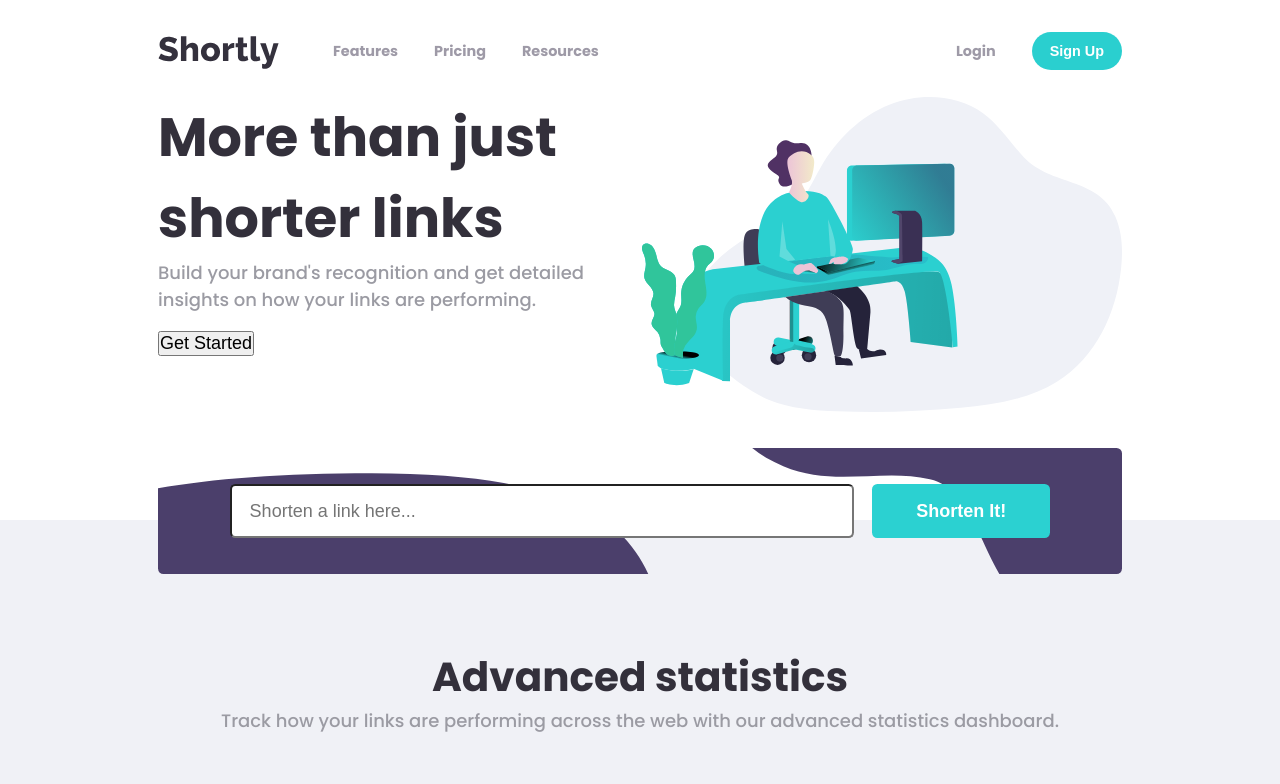
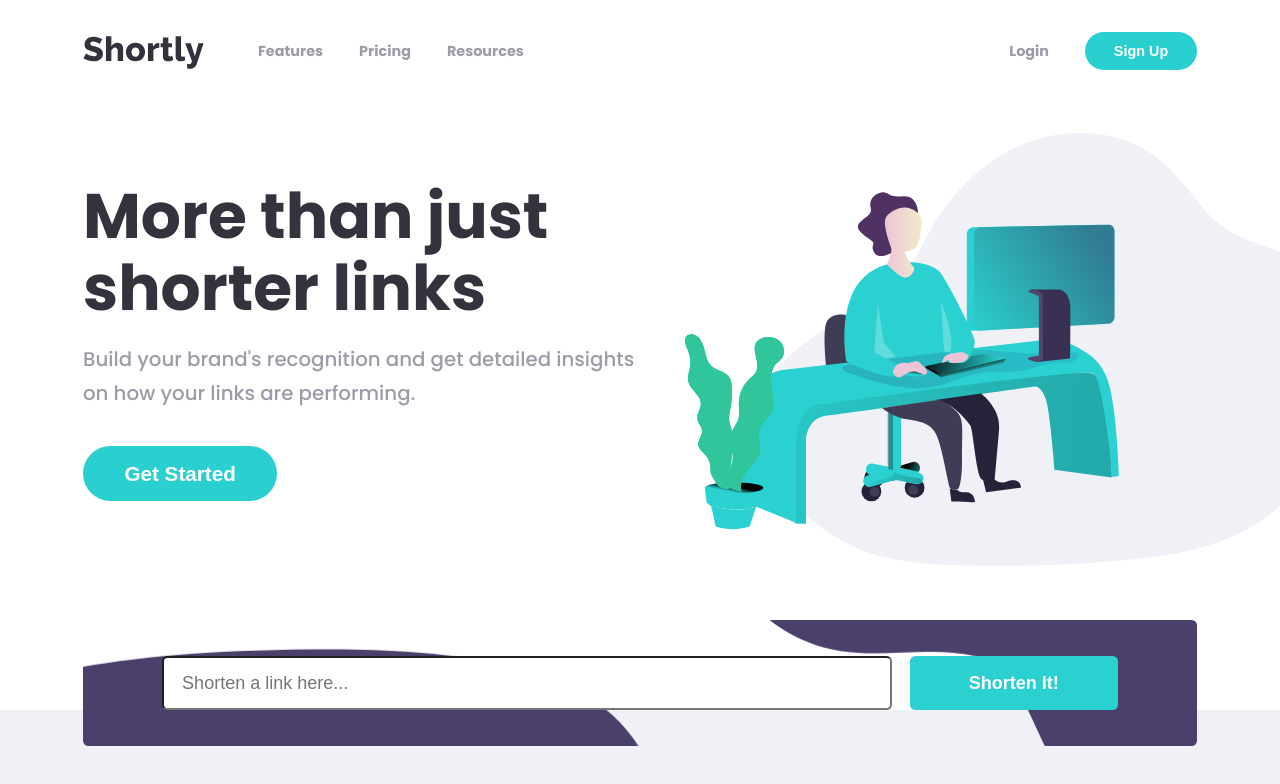
Before and after one commit to xs30snw/FEM_url-shortening-api-master, a React (Create React App) app: page / in a window 1280 px wide. Shown: the top 784 px of the page. Built offline with nearby package versions, Linux system fonts and the light colour scheme.

Commit message:
Improved layout, changed Hero

```diff
--- a/src/App.js
+++ b/src/App.js
@@ -1,5 +1,5 @@
 import Header     from './components/header/Header';
-import Welcome    from './components/welcome/Welcome';
+import Hero       from './components/hero/Hero';
 import Shortener  from './components/shortener/Shortener';
 import Features   from './components/features/Features';
 import Boost      from './components/boost/Boost';
@@ -9,7 +9,7 @@ function App() {
   return (
     <div className="wrapper">
       <Header />
-      <Welcome />
+      <Hero />
       <Shortener />
       <Features />
       <Boost />
--- a/src/components/header/Header.css
+++ b/src/components/header/Header.css
@@ -106,7 +106,7 @@ hr {
 /* QUERIES                  */
 /* ------------------------ */
 
-@media (min-width:900px) {
+@media (min-width:786px) {
     .header__nav-desktop {
         display: flex;
     }
--- /dev/null
+++ b/src/components/hero/Hero.css
@@ -0,0 +1,134 @@
+.hero,
+.hero__body {
+    display: flex;
+    flex-direction: column;
+}
+
+.hero {
+    row-gap: 2rem;
+    align-items: center;
+    padding-top: 1rem;
+    padding-bottom: 2rem;
+}
+
+.hero__img {
+    position: relative;
+    left: 22vw;
+
+    max-width: 480px;
+    align-self: center;
+}
+
+.hero__body {
+    max-width: 480px;
+    row-gap: 1rem;
+    align-items: center;
+    text-align: center;
+}
+
+.hero__title {
+    font-size: 2.25rem;
+    line-height: 1.15em;
+    color: var(--col-neutral-3);
+}
+
+.hero__desc {
+    color: var(--col-neutral-2);
+    line-height: 1.7em;
+}
+
+.hero__btn {
+    margin: 1rem 0;
+    font-size: 1.15rem;
+}
+
+
+/* ------------------------ */
+/* QUERIES                  */
+/* ------------------------ */
+
+@media (min-width:450px) {
+    .hero__img {
+        left: 12vw;
+    }
+}
+
+@media (min-width:650px) {
+    .hero__img {
+        left: 7vw;
+    }
+}
+
+@media (min-width:978px) {
+    .hero {
+        flex-direction: row-reverse;
+        column-gap: 1rem;
+
+        justify-content: flex-end;
+        width: max-content;
+        padding-top: 3rem;
+        padding-bottom: 3rem;
+        column-gap: 1.5rem;
+    }
+
+    .hero__img {
+        max-width: 33%;
+        left: 0;
+    }
+
+    .hero__body {
+        max-width: none;
+        flex-basis: 50vw;
+        align-items: flex-start;
+        text-align: left;
+    }
+
+    .hero__title {
+        font-size: 3.5rem;
+    }
+
+    .hero__desc {
+        font-size: 1.1rem;
+    }
+}
+
+@media (min-width:1150px) {
+    .hero {
+        margin-left: calc((100vw - 1150px)/2);
+        padding-top: 3rem;
+        padding-bottom: 3rem;
+        column-gap: 1.5rem;
+    }
+
+    .hero__img {
+        max-width: 40%;
+    }
+
+    .hero__body {
+        flex-basis: calc(1150px/2);
+    }
+
+    .hero__title {
+        font-size: 3.5rem;
+    }
+
+    .hero__desc {
+        font-size: 1.1rem;
+    }
+}
+
+@media (min-width:1440px) {
+    .hero {
+        padding-top: 4rem;
+        padding-bottom: 4rem;
+        column-gap: 5rem;
+    }
+
+    .hero__title {
+        font-size: 4.2rem;
+    }
+
+    .hero__desc {
+        font-size: 1.2rem;
+    }
+}
--- /dev/null
+++ b/src/components/hero/Hero.js
@@ -0,0 +1,18 @@
+import PersonWorking from './illustration-working.svg';
+
+import './Hero.css';
+
+function Hero() {
+    return (
+        <section className='hero container'>
+            <img className='hero__img' src={PersonWorking} alt="Person is working." />
+            <div className='hero__body'>
+                <h1 className='hero__title'>More than just shorter links</h1>
+                <p className='hero__desc'>Build your brand's recognition and get detailed insights on how your links are performing.</p>
+                <button className="hero__btn btn-primary">Get Started</button>
+            </div>
+        </section>
+    )
+}
+
+export default Hero;
--- a/src/components/welcome/Welcome.css
+++ /dev/null
@@ -1,48 +0,0 @@
-.welcomeInfo {
-    display: flex;
-    flex-direction: column;
-    overflow-x: hidden;
-}
-
-.welcomeInfo h1 {
-    color: #33303B;
-}
-
-.welcomeInfo div {
-    display: flex;
-    flex-direction: column;
-    align-items: center;
-    text-align: center;
-}
-
-.welcomeInfo p {
-    color: #9B9BA3;
-}
-
-.welcomeInfo .button1 {
-    margin-top: 1rem;
-    font-size: 1rem;
-}
-
-.welcomeInfo img {
-    max-width: 480px;
-    align-self: center;
-    position: relative;
-    left: 10vw;
-}
-
-@media (min-width:900px) {
-    .welcomeInfo {
-        flex-direction: row-reverse;
-        column-gap: 1rem;
-    }
-
-    .welcomeInfo div {
-        align-items: flex-start;
-        text-align: left;
-    }
-
-    .welcomeInfo img {
-        position: static;
-    }
-}
--- a/src/components/welcome/Welcome.js
+++ /dev/null
@@ -1,18 +0,0 @@
-import PersonWorking from './illustration-working.svg';
-
-import './Welcome.css';
-
-function Welcome() {
-    return (
-        <section className="welcomeInfo container">
-            <img src={PersonWorking} alt="Person is working." />
-            <div>
-                <h1>More than just shorter links</h1>
-                <p>Build your brand's recognition and get detailed insights on how your links are performing.</p>
-                <button className="button1">Get Started</button>
-            </div>
-        </section>
-    )
-}
-
-export default Welcome
--- a/src/index.css
+++ b/src/index.css
@@ -48,8 +48,16 @@ html {
     scroll-behavior: smooth;
 }
 
+.wrapper {
+    min-width: 375px;
+    overflow-x: hidden;
+}
+
 .container {
-    padding: 1rem;
+    padding-left: 1rem;
+    padding-right: 1rem;
+    margin-left: auto;
+    margin-right: auto;
 }
 
 
@@ -100,7 +108,7 @@ h6 {
     background-color: var(--col-primary-1);
     border-radius: 2em;
     border-style: none;
-    padding: .75em 1.25em;
+    padding: .75em 2em;
     color: white;
 }
 
@@ -129,10 +137,8 @@ h6 {
 /* 6.QUERIES                */
 /* ------------------------ */
 
-@media (min-width:1000px) {
+@media (min-width:1150px) {
     .container {
-        width: 1000px;
-        margin-left: auto;
-        margin-right: auto;
+        width: 1150px;
     }
 }
```
Also changed, not shown: src/components/hero/illustration-working.svg (renamed from src/components/welcome/illustration-working.svg).
